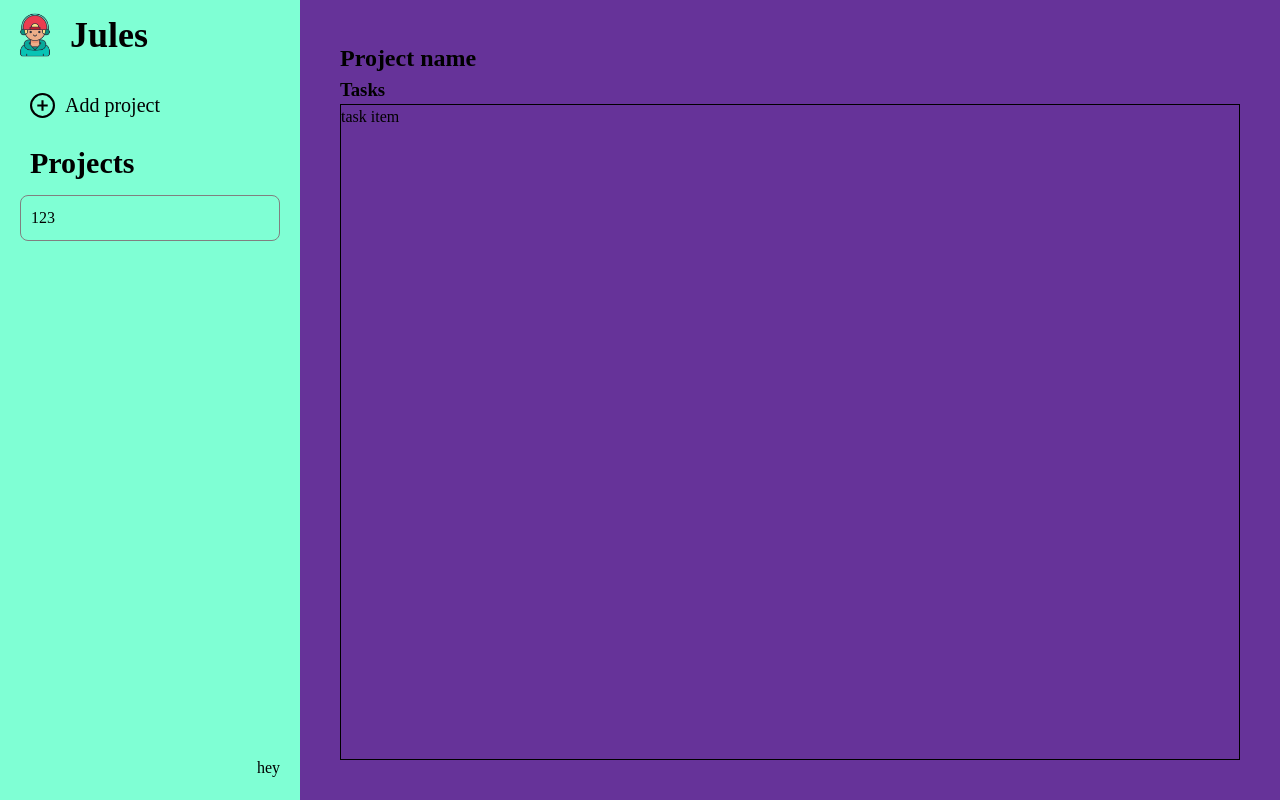
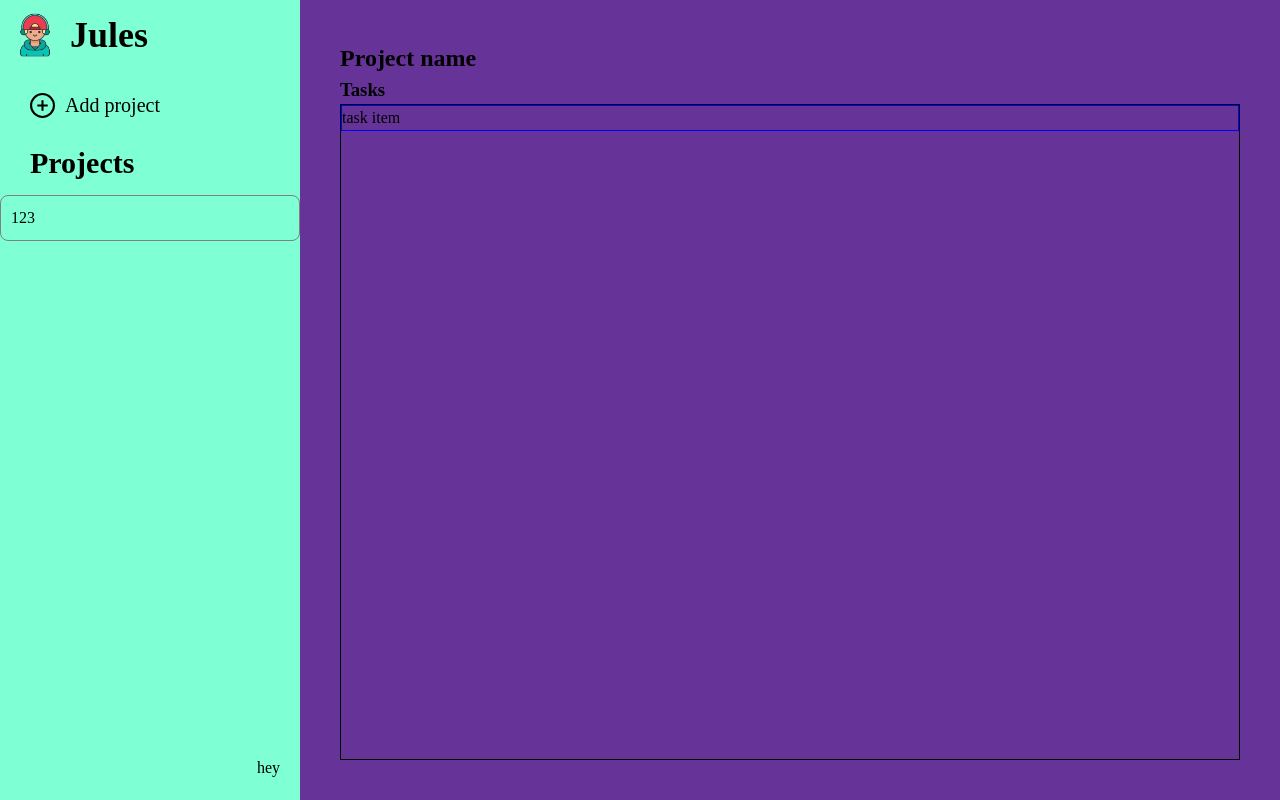
Before and after one commit to wishyrater/odin-todo-list, a website built with webpack: page src/template.html in a window 1280 px wide. Built offline with nearby package versions, Linux system fonts and the light colour scheme.

Commit message:
Change grid auto flow for tasks and add tasks border

```diff
--- a/src/style.css
+++ b/src/style.css
@@ -103,7 +103,7 @@ h1, h2, h3, h4, h5, h6 {
     margin: 0 30px;
 }
 
-.project-items {
+.projects {
     display: grid;
     gap: 10px;
     margin: 0 20px;
@@ -132,4 +132,9 @@ h1, h2, h3, h4, h5, h6 {
 .tasks-container {
     border: 1px solid black;
     display: grid;
+    grid-auto-rows: min-content;
 }
+
+.task-item {
+    border: 1px solid blue;
+}
```
